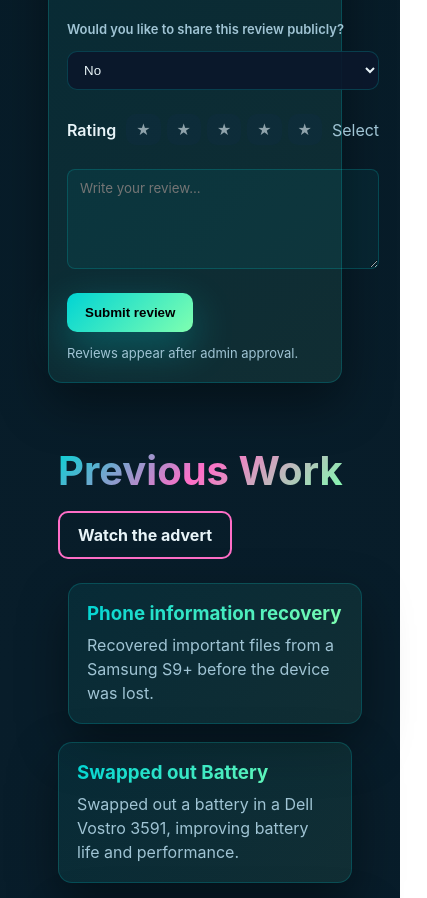
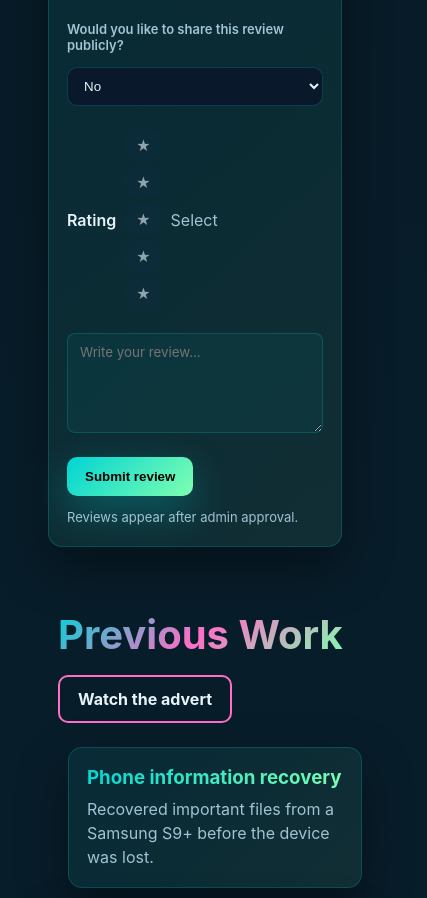
Before and after one commit to TOLZofficial/zeestechrepairs, a plain HTML site: page public/index.html in a window 390 px wide. Shown: the part 2132-3030 px from the top of the page, 427 px wide, since content can reach past the window. Drawn offline with nearby package versions, Linux system fonts and the light colour scheme; no server answers.

Commit message:
Fix mobile review form layout

```diff
--- a/public/index.html
+++ b/public/index.html
@@ -550,6 +550,27 @@
         width: 100%;
         justify-content: center;
         text-align: center;
+      }
+
+      #reviewForm {
+        width: 100%;
+      }
+
+      #reviewStars {
+        flex-wrap: wrap;
+      }
+
+      #reviewStars .star-btn {
+        flex: 1 1 44px;
+        text-align: center;
+      }
+
+      #reviewRatingLabel {
+        min-width: 100%;
+      }
+
+      #reviewForm .btn {
+        width: 100%;
       }
     }
 
```
